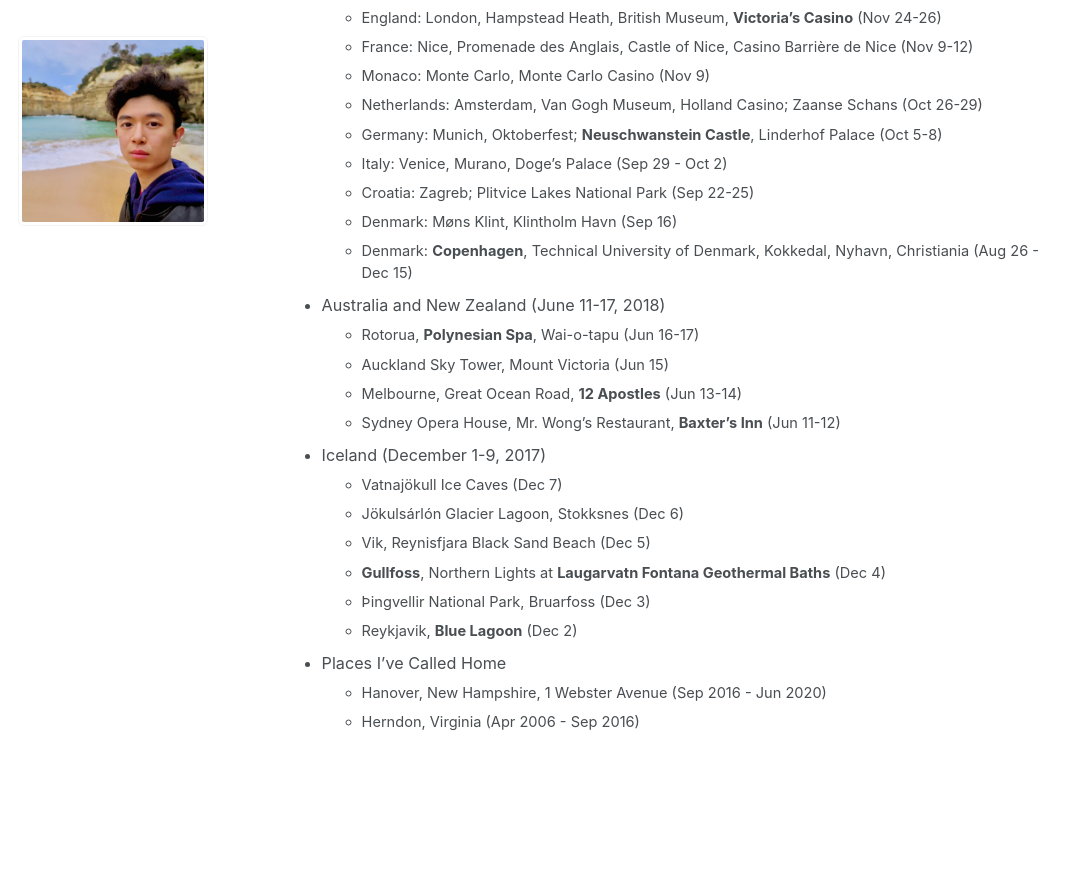
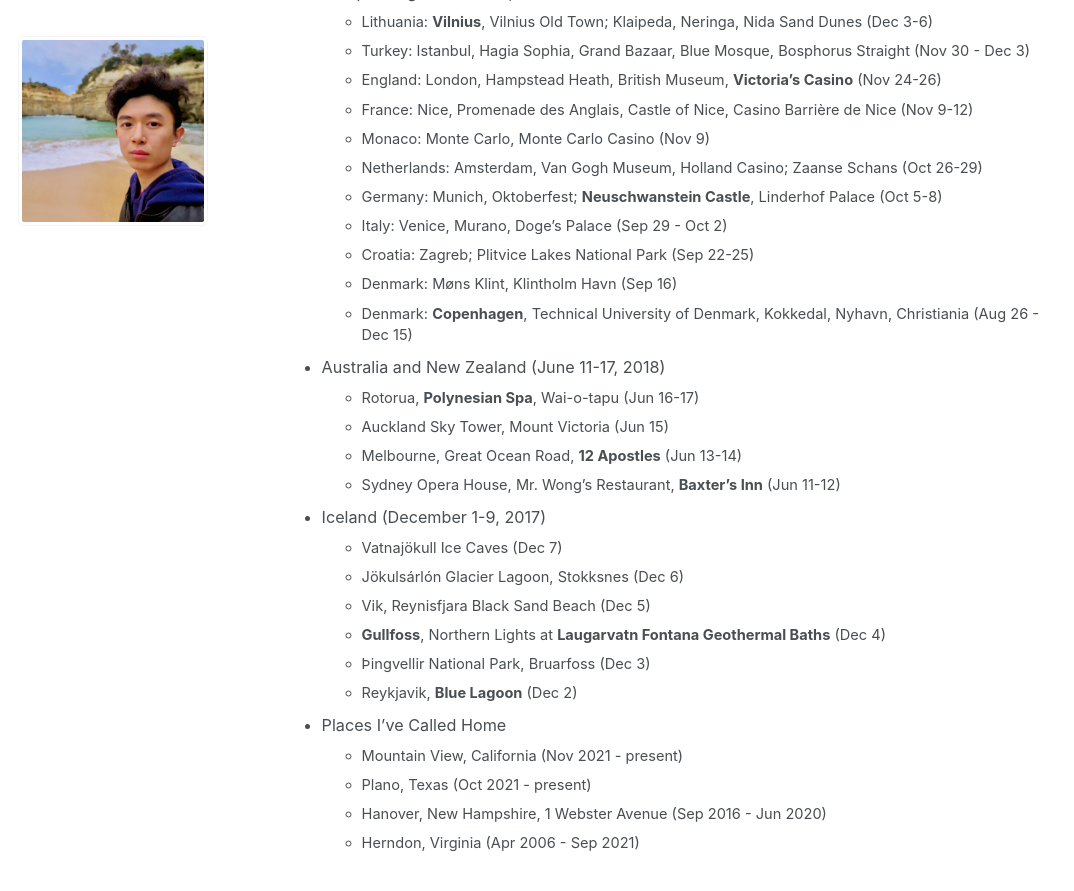
Before and after one commit to jasonwei20/jasonwei20.github.io, a Jekyll site: the page built from _pages/places_ive_been.md, in a window 1280 px wide and 900 px high, scrolled down 1192 px. Shown: the top 891 px of the window, without its empty margins (0-1074 px from the left). Built offline with Jekyll 4.4.1, drawn with Linux system fonts in a browser that asks for light colours; before the commit the page ends 1971 px from its top, so only the background shows below that; some of the changed text lies outside the part shown.

Commit message:
Update places_ive_been.md

```diff
--- a/_pages/places_ive_been.md
+++ b/_pages/places_ive_been.md
@@ -6,6 +6,9 @@
 
 {% include base_path %}
 
+
+*   Hawaii (Jan 3-10, 2022)
+    *   Hiking Kohala Mountain Road at sunset (Jan 8)
 *   New York City (Nov 12-19, 2021)
     *   Google NY Office
 *   Dominican Republic (Nov 7-12, 2021)
@@ -64,5 +67,7 @@
     *   Reykjavik, **Blue Lagoon** (Dec 2)
 
 *   Places I've Called Home
+    * Mountain View, California (Nov 2021 - present)
+    * Plano, Texas (Oct 2021 - present)
     * Hanover, New Hampshire, 1 Webster Avenue (Sep 2016 - Jun 2020)
-    * Herndon, Virginia (Apr 2006 - Sep 2016)
+    * Herndon, Virginia (Apr 2006 - Sep 2021)
```
